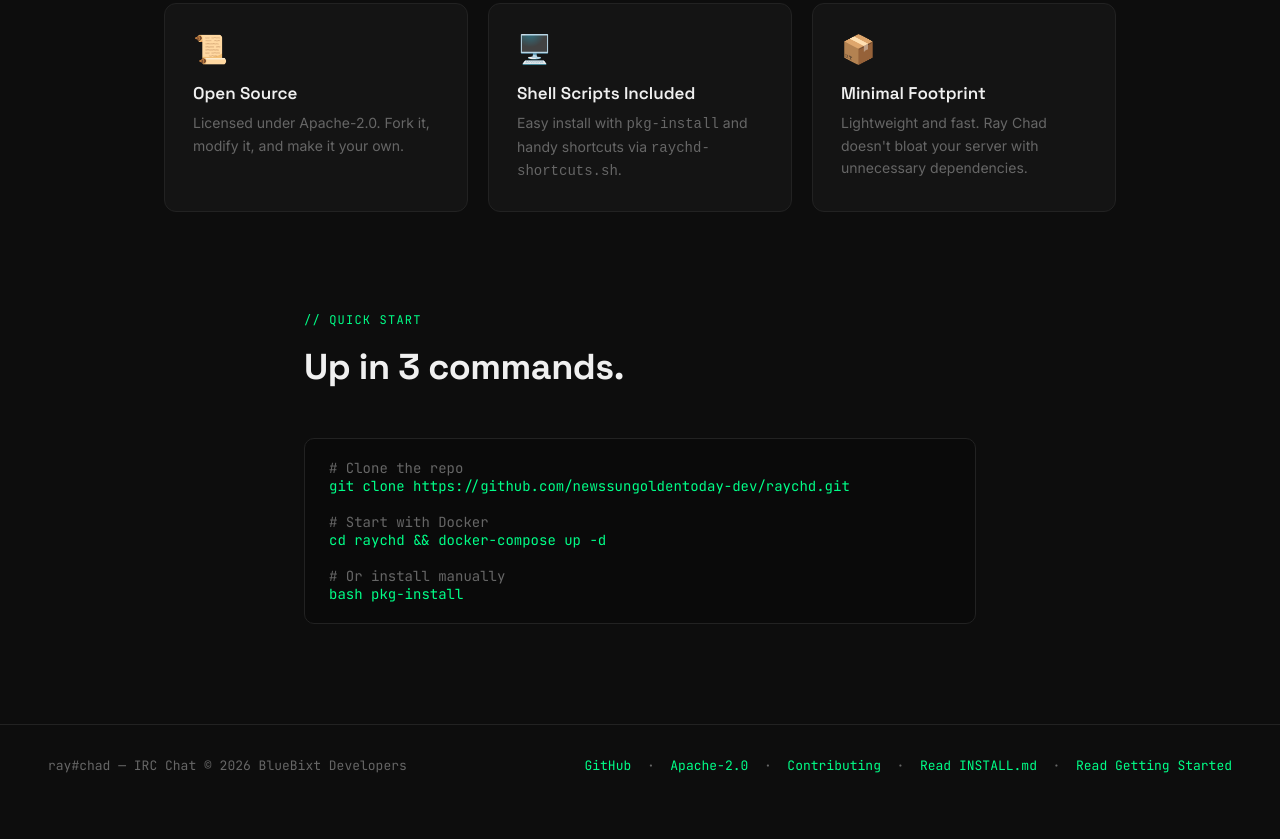
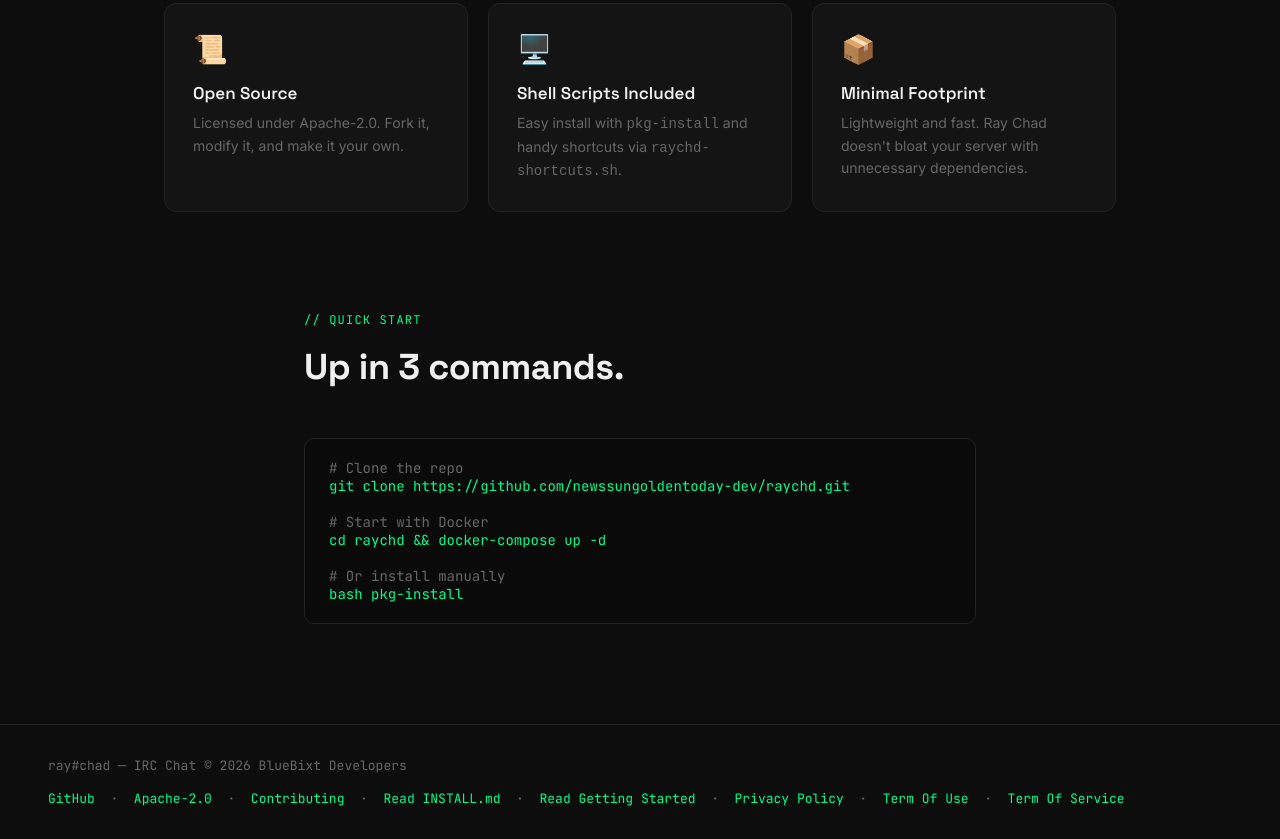
Before and after one commit to newssungoldentoday-dev/raychd, a plain HTML site: page index.html in a window 1280 px wide. Shown: the part 1498-2337 px from the top of the page. Before the commit the page ends 2304 px from the top, so only its background shows below. Drawn offline with Linux system fonts and the light colour scheme.

Commit message:
Update index.html

```diff
--- a/index.html
+++ b/index.html
@@ -417,7 +417,6 @@
       </div>
     </div>
   </section>
-  <script>src="meta_balls.js"</script>
 
   <section class="features" id="features">
     <p class="section-label">// features</p>
@@ -485,6 +484,13 @@
       <a href="https://github.com/newssungoldentoday-dev/raychd/blob/main/INSTALL.md" target="_blank">Read INSTALL.md</a>
       &nbsp;·&nbsp;
       <a href="https://github.com/newssungoldentoday-dev/raychd/blob/main/GETTING_STARTED.md" target="_blank"> Read Getting Started</a>
+      &nbsp;·&nbsp;
+      <a href="https://github.com/newssungoldentoday-dev/raychd/blob/main/privacy-policy.md" target="_blank">Privacy Policy</a>
+      &nbsp;·&nbsp;
+      <a href="https://github.com/newssungoldentoday-dev/raychd/blob/main/term-of-use.md" target="_blank">Term Of Use</a>
+      &nbsp;·&nbsp;
+      <a href="https://github.com/newssungoldentoday-dev/raychd/blob/main/term-of-service.md" target="_blank">Term Of Service</a>
+
     </p>
   </footer>
 
```
